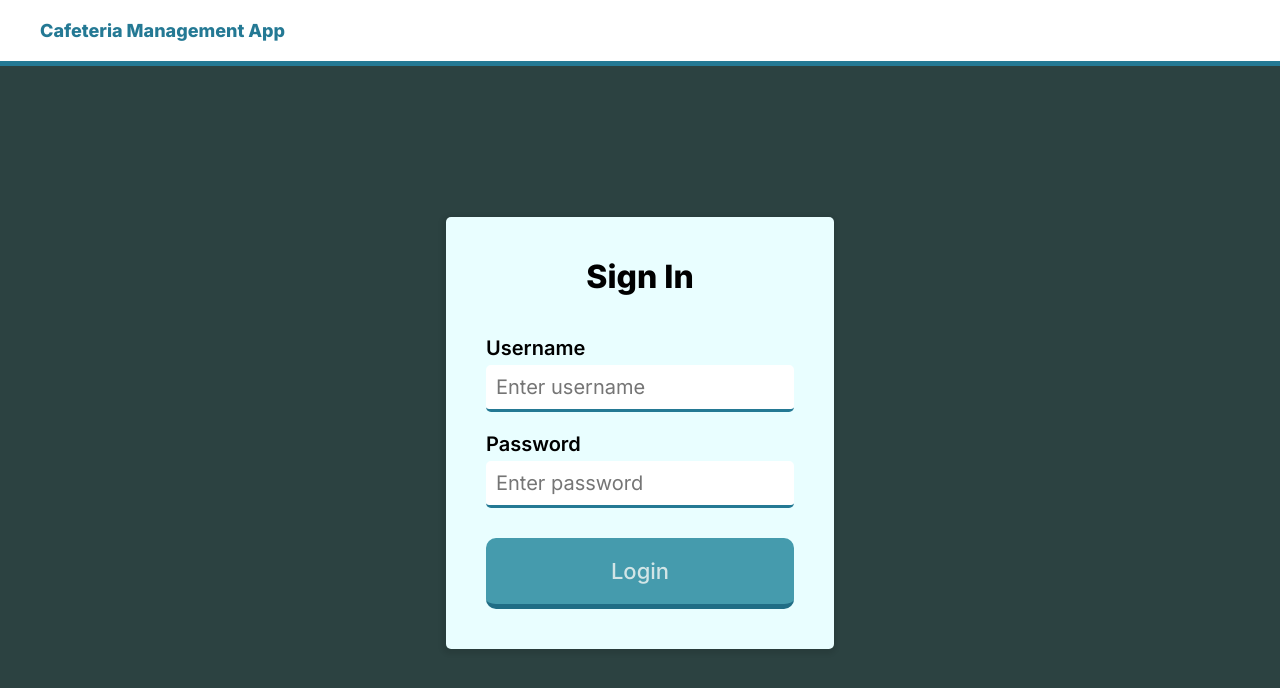
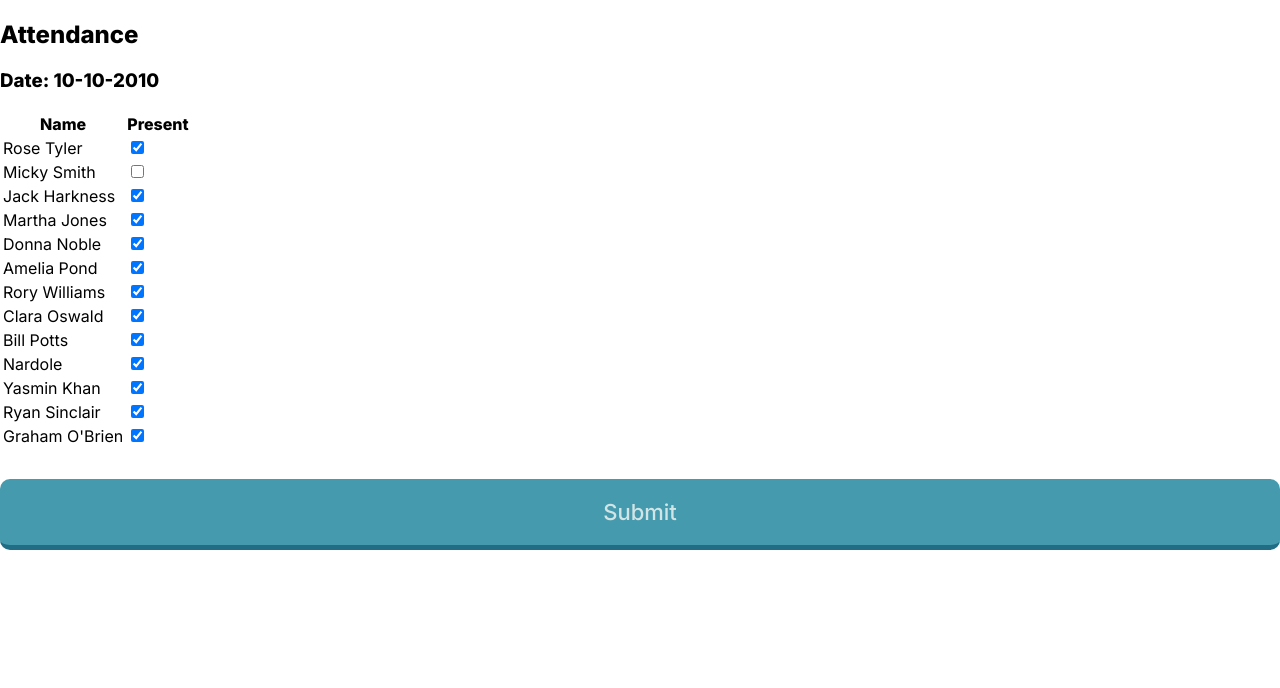
Before and after one commit to asifZaman0362/cafe-frontend, a React (Create React App) app: page /attendance in a window 1280 px wide. Shown: the top 688 px of the page. Built offline with nearby package versions, Linux system fonts and the light colour scheme.

Commit message:
added attendance table

```diff
--- a/package.json
+++ b/package.json
@@ -10,6 +10,7 @@
     "axios": "^1.3.4",
     "react": "^18.2.0",
     "react-dom": "^18.2.0",
+    "react-router-dom": "^6.10.0",
     "react-scripts": "5.0.1",
     "web-vitals": "^2.1.4"
   },
--- a/src/App.css
+++ b/src/App.css
@@ -118,6 +118,9 @@ header .title {
 .formheader {
   margin: 0;
   margin-bottom: 40px;
+  margin-left: 10px;
+  text-align: left;
+  color: var(--col-ac);
 }
 
 form .select-container {
@@ -159,6 +162,7 @@ form .input-field label {
   font-weight: 600;
   font-size: 20px;
   text-transform: capitalize;
+  padding-left: 10px;
 }
 
 form .input-field input {
@@ -170,19 +174,20 @@ form .input-field input {
   background-color: var(--col-bg);
   color: var(--col-fg);
   border: none;
-  border-bottom: 3px solid var(--col-ac);
+  border-bottom: 3px solid gray;
   border-radius: 5px;
   outline: none;
+  transition: 0.5s ease-in-out;
   /* transition: color 0.5s, background-color 0.5s, border-color 0.5s; */
 }
 
-/*form .input-field input:focus, form .input-field input:focus-visible {
-  border-color: var(--col-border-select);
-}*/
+form .input-field input:focus, form .input-field input:focus-visible {
+  border-color: var(--col-ac);
+}
 
-/*form .input-field input:hover {
-  border-color: var(--col-border-button);
-}*/
+form .input-field input:hover {
+  border-color: var(--col-ac);
+}
 
 form .input-field input.invalid:hover {
   border-color: var(--col-error);
@@ -201,7 +206,7 @@ form .input-field input.invalid::placeholder {
   color: var(--col-error);
 }
 
-form .button, .stretched-button {
+.button, .stretched-button {
   display: block;
   width: 100%;
   font-size: 22px;
@@ -220,7 +225,13 @@ form .button, .stretched-button {
   position: relative;
 }
 
-form .button:hover, .stretched-button:hover {
+.button:hover, .stretched-button:hover {
   filter: brightness(100%);
   box-shadow: 1px 3px 10px 2px var(--col-shadow);
 }
+
+.horizontal-input-row {
+  display: flex;
+  justify-content: stretch;
+  column-gap: 20px;
+}
--- a/src/App.js
+++ b/src/App.js
@@ -1,9 +1,88 @@
 import logo from "./logo.svg";
 import "./App.css";
 import LoginPage from "./pages/login";
+import { BrowserRouter, Route, Routes } from "react-router-dom";
+import AddUserPage from "./pages/adduser";
+import AttendanceTable from "./pages/editattendance";
+
+let entries = [
+  {
+    value: true,
+    name: "Rose Tyler",
+    id: "companion1"
+  },
+  {
+    value: false,
+    name: "Micky Smith",
+    id: "companion2"
+  },
+  {
+    value: true,
+    name: "Jack Harkness",
+    id: "companion3"
+  },
+  {
+    value: true,
+    name: "Martha Jones",
+    id: "companion4"
+  },
+  {
+    value: true,
+    name: "Donna Noble",
+    id: "companion5"
+  },
+  {
+    value: true,
+    name: "Amelia Pond",
+    id: "companion6"
+  },
+  {
+    value: true,
+    name: "Rory Williams",
+    id: "companion7"
+  },
+  {
+    value: true,
+    name: "Clara Oswald",
+    id: "companion9"
+  },
+  {
+    value: true,
+    name: "Bill Potts",
+    id: "companion10"
+  },
+  {
+    value: true,
+    name: "Nardole",
+    id: "companion11"
+  },
+  {
+    value: true,
+    name: "Yasmin Khan",
+    id: "companion12"
+  },
+  {
+    value: true,
+    name: "Ryan Sinclair",
+    id: "companion13"
+  },
+  {
+    value: true,
+    name: "Graham O'Brien",
+    id: "companion14"
+  },
+];
 
 function App() {
-  return <LoginPage></LoginPage>;
+  return (
+    <BrowserRouter>
+      <Routes>
+        <Route path="/" element={<LoginPage />} />
+        <Route path="/adduser" element={<AddUserPage />} />
+        <Route path="/attendance" element={<AttendanceTable date="10-10-2010" entries={entries} edit />} />
+      </Routes>
+    </BrowserRouter>
+  );
 }
 
 export default App;
--- /dev/null
+++ b/src/pages/adduser.jsx
@@ -0,0 +1,68 @@
+import { TextInput, Spinner } from "../components/widgets";
+
+function AddUser(_props) {
+  return (
+    <div className="login-card">
+      <form
+        action="/api/login"
+        method="POST"
+        name="loginform"
+        className="login-form"
+      >
+        <h1 className="formheader">Add Login</h1>
+        <div className="horizontal-input-row">
+          <TextInput
+            inputType="text"
+            name="firstname"
+            label="firstname"
+            placeholder="Enter firstname"
+          ></TextInput>
+          <TextInput
+            inputType="text"
+            name="lastname"
+            label="lastname"
+            placeholder="Enter lastname"
+          ></TextInput>
+        </div>
+        <TextInput
+          inputType="text"
+          name="username"
+          label="username"
+          placeholder="Enter username"
+        ></TextInput>
+        <TextInput
+          inputType="password"
+          name="password"
+          label="password"
+          placeholder="Enter password"
+        ></TextInput>
+        <TextInput
+          inputType="email"
+          name="email"
+          label="email"
+          placeholder="Enter email"
+        ></TextInput>
+        <TextInput
+          inputType="phone"
+          name="phone"
+          label="phone"
+          placeholder="Enter phone number"
+        ></TextInput>
+        <button type="button" className="button stretched-button">
+          Add user
+        </button>
+      </form>
+    </div>
+  );
+}
+
+export default function AddUserPage(_props) {
+  return (
+    <div className="loginpage full">
+      <header>
+        <div className="title">Cafeteria Management App</div>
+      </header>
+      <AddUser />
+    </div>
+  );
+}
--- /dev/null
+++ b/src/pages/editattendance.jsx
@@ -0,0 +1,43 @@
+export default function AttendanceTable(props) {
+  return (
+    <div className="attendance_table">
+      <h2>Attendance</h2>
+      <h3>Date: {props.date}</h3>
+      <table>
+        <thead>
+          <tr>
+            <th>Name</th>
+            <th>Present</th>
+          </tr>
+        </thead>
+        <tbody>
+          {props.entries.map((entry) => {
+            let options = {};
+            if (!props.edit) {
+              options.disabled = true;
+            }
+            if (entry.value) {
+              options.defaultChecked = true;
+            }
+            return (
+              <tr>
+                <td>{entry.name}</td>
+                <td>
+                  <input type="checkbox" id={entry.id} {...options} />
+                </td>
+              </tr>
+            );
+          })}
+        </tbody>
+      </table> {
+        getButton(props.edit)
+      }
+    </div>
+  );
+}
+
+function getButton(show) {
+    if (show)
+        return <button className="button">Submit</button>
+    else return null;
+}
```
Also changed, not shown: 1 other file (tests, documents, lock files or other folders).
